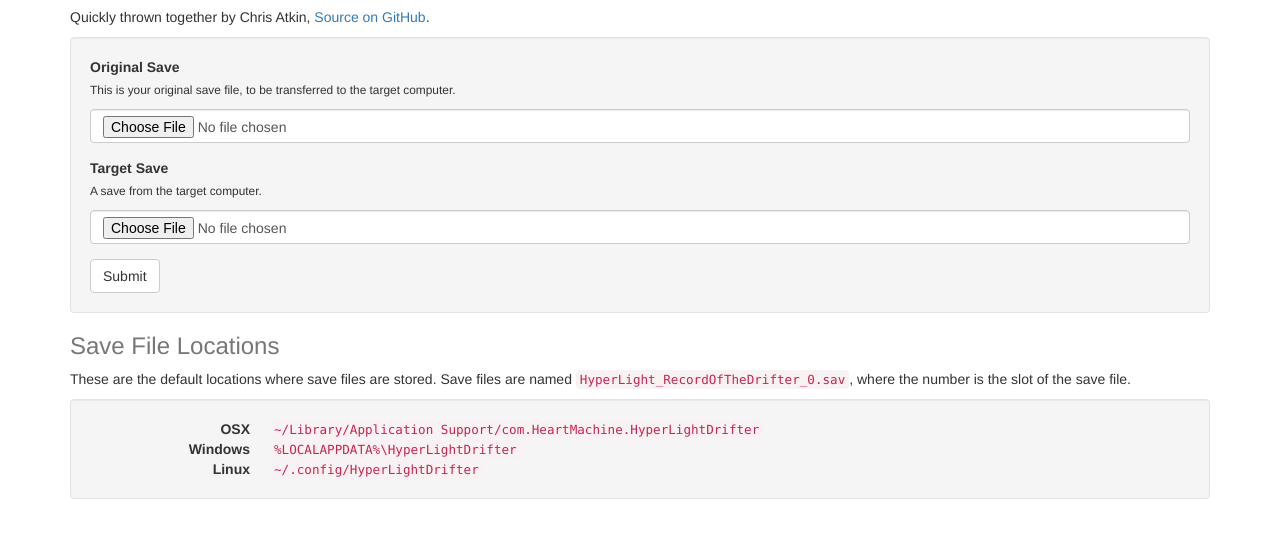
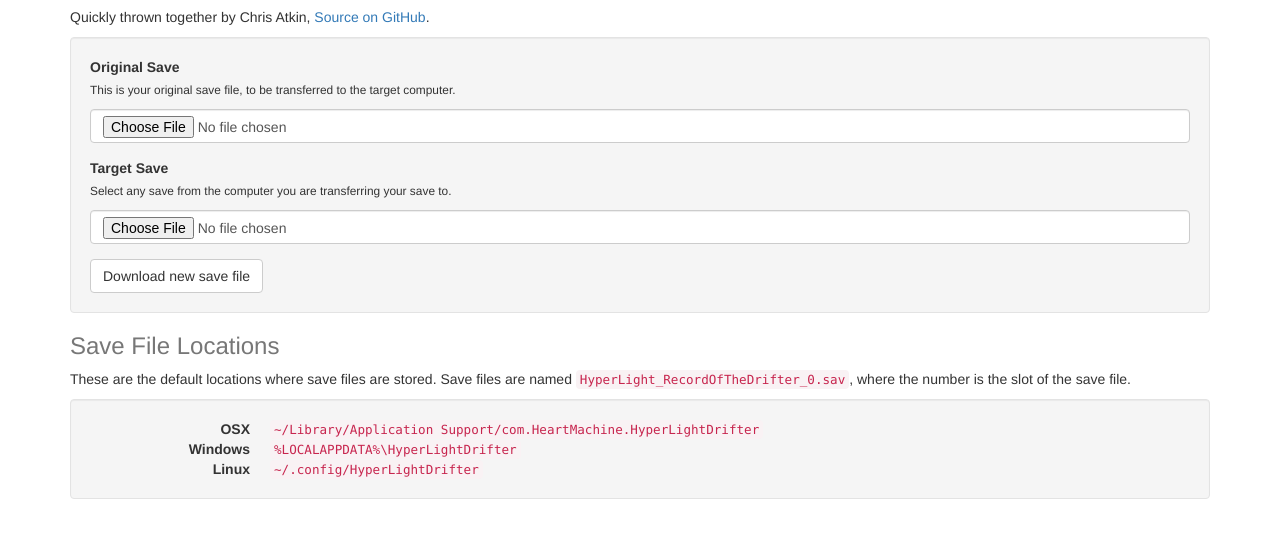
Before and after one commit to atkinchris/hld-save-tool, a plain HTML site: page index.html in a window 1280 px wide. Shown: the part 93-630 px from the top of the page. Drawn offline with nearby package versions, Linux system fonts and the light colour scheme.

Commit message:
Add explicit wording
This adds more explicit wording to describe the target save, and the
download button.

```diff
--- a/index.html
+++ b/index.html
@@ -23,10 +23,10 @@
         </div>
         <div class="form-group">
         <label for="target">Target Save</label>
-        <p class="small">A save from the target computer.</p>
+        <p class="small">Select any save from the computer you are transferring your save to.</p>
         <input type="file" id="target" name="target" accept=".sav" class="form-control" required />
         </div>
-        <input type="submit" value="Submit" class="btn btn-default">
+        <input type="submit" value="Download new save file" class="btn btn-default">
       </form>
       <h3 class="text-muted">Save File Locations</h3>
       <p>
```
